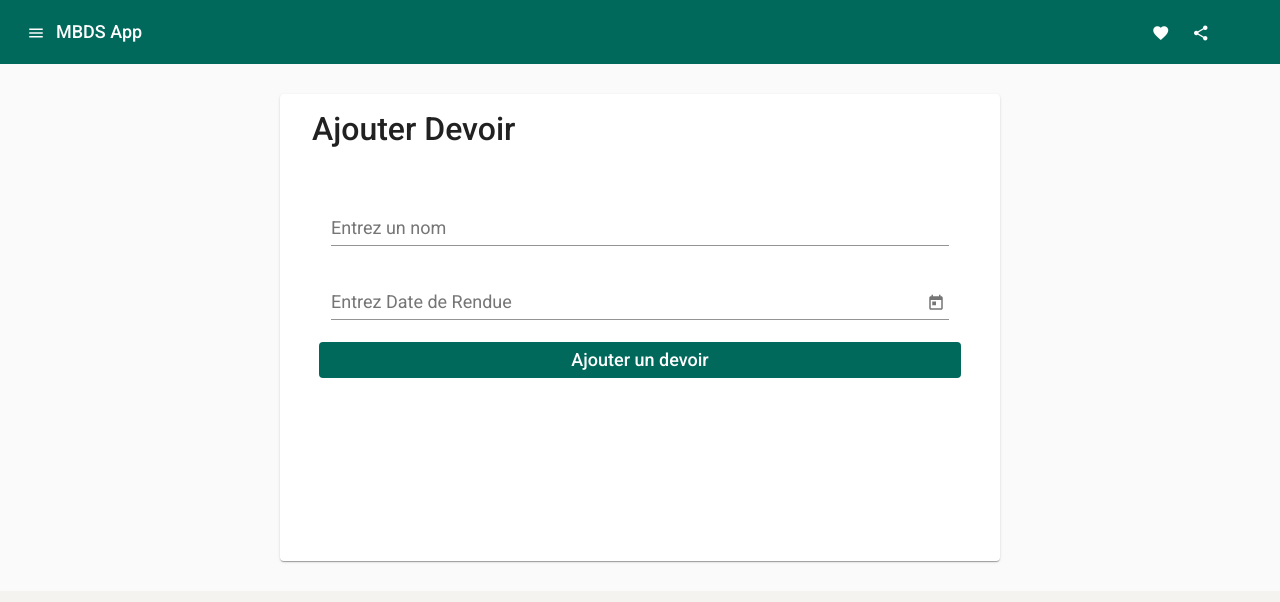
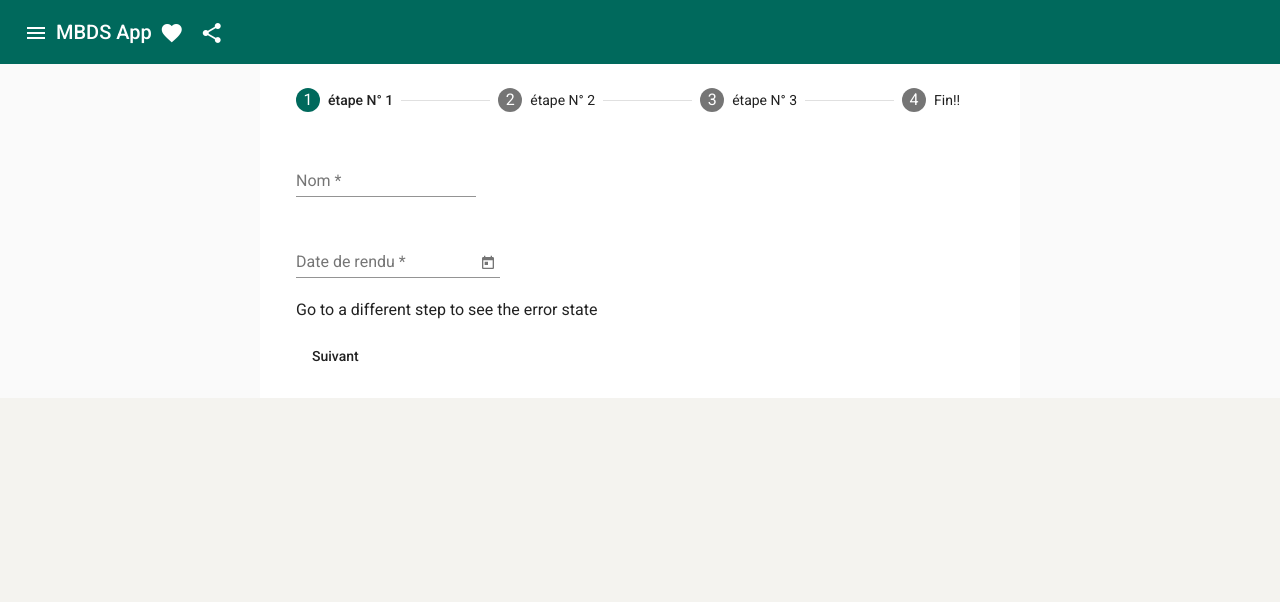
Before and after one commit to mohamedidmansour/Projet-MBDS-MEAN-STACK, an Angular app: page /add in a window 1280 px wide. Shown: the top 602 px of the page. Built offline with nearby package versions, Linux system fonts and the light colour scheme.

Commit message:
add form reactive -> add-assignment

```diff
--- a/src/app/assignments/add-assignment/add-assignment.component.css
+++ b/src/app/assignments/add-assignment/add-assignment.component.css
@@ -1,36 +1,3 @@
-.form {
-  display: flex;
-  flex-direction: column;
-  margin: 5px;
-  height: 380px;
-
+.mat-form-field {
+  margin-top: 16px;
 }
-
-.example-sidenav
-{
-  height: 100%;
-}
-
-.pt-form-login{
-  margin-top: 100px;
-}
-.row{
-  padding: 30px;
-}
-h1{
-font-size: xx-large;
-}
-*{
-  font-size: large;
-}
-.Position-left
-{
-  position: relative;
-  left:80%
-}
-.btn-block{
-  padding: 10px;
-  width: 50%;
-  position: relative;
-  left: 25%;
-}
--- a/src/app/assignments/add-assignment/add-assignment.component.html
+++ b/src/app/assignments/add-assignment/add-assignment.component.html
@@ -33,26 +33,80 @@
     </mat-toolbar>
     <div class="container">
       <section class="row">
-          <mat-card class="col-xl-8 col-md-12 offset-xl-2 div-con">
-            <mat-card-header>
-              <mat-card-title><h1>Ajouter Devoir</h1></mat-card-title>
-            </mat-card-header>
-            <form ngForm class="form" #assignmentForm>
-              <mat-card-content class="row">
-                <mat-form-field class="col-md-12">
-                  <input matInput placeholder="Entrez un nom" [(ngModel)]="nomDevoir" name="nom">
-                </mat-form-field>
-                <mat-form-field class="col-md-12">
-                  <input matInput [matDatepicker]="datepicker" placeholder="Entrez Date de Rendue" [(ngModel)]="dateDeRendu" name="date">
+        <mat-horizontal-stepper #stepper class="col-xl-8 offset-xl-2">
+          <mat-step [stepControl]="firstFormGroup" errorMessage="Name is required.">
+            <form [formGroup]="firstFormGroup">
+              <ng-template matStepLabel>étape N° 1</ng-template>
+              <mat-form-field>
+                <mat-label>Nom</mat-label>
+                <input matInput placeholder="Nom" formControlName="nom" required>
+              </mat-form-field><br>
+              <mat-form-field>
+                <mat-label>Date de rendu</mat-label>
+                <input matInput [matDatepicker]="datepicker" placeholder="Entrez Date de Rendue"
+                formControlName="dateDeRendu" name="date">
                 <mat-datepicker-toggle matSuffix [for]="datepicker"></mat-datepicker-toggle>
                 <mat-datepicker #datepicker></mat-datepicker>
               </mat-form-field>
-                <button mat-flat-button color="primary" (click)="onSubmit($event); assignmentForm.reset();">
-                  Ajouter un devoir
-                </button>
-              </mat-card-content>
+              <div>
+                <p>Go to a different step to see the error state</p>
+                <button mat-button matStepperNext>Suivant</button>
+              </div>
             </form>
-          </mat-card>
+          </mat-step>
+          <mat-step [stepControl]="secondFormGroup" errorMessage="Address is required.">
+            <form [formGroup]="secondFormGroup">
+              <ng-template matStepLabel>étape N° 2</ng-template>
+              <mat-form-field>
+                <mat-label>Selectionner une Matiére</mat-label>
+                <input matInput placeholder="Ex: Grails, NodeJS..." formControlName="matiere"
+                       required>
+              </mat-form-field>
+              <mat-form-field>
+                <mat-label>Auteur</mat-label>
+                <input matInput placeholder="Auteur" formControlName="auteur"
+                       required>
+              </mat-form-field>
+              <div>
+                <p>Go to a different step to see the error state</p>
+                <button mat-button matStepperPrevious>Back</button>
+                <button mat-button matStepperNext>Next</button>
+              </div>
+            </form>
+          </mat-step>
+          <mat-step [stepControl]="thirdFormGroup" errorMessage="Address is required.">
+            <form [formGroup]="thirdFormGroup">
+              <ng-template matStepLabel>étape N° 3</ng-template>
+
+              <mat-form-field>
+                <mat-label>Note</mat-label>
+                <input matInput type="number" placeholder="Note, Ex: 10, 15.75" formControlName="note"
+                       required>
+              </mat-form-field><br/>
+              <mat-form-field>
+                <mat-label>Remarques</mat-label>
+                <textarea matInput placeholder="Taper une remarques" formControlName="remarques"
+                       required></textarea>
+              </mat-form-field>
+
+              <div>
+                <p>Go to a different step to see the error state</p>
+                <button mat-button matStepperPrevious>Back</button>
+                <button mat-button matStepperNext>Next</button>
+              </div>
+            </form>
+          </mat-step>
+          <mat-step>
+            <ng-template matStepLabel>Fin!!</ng-template>
+            <p>You are now done.</p>
+            <div>
+
+              <button mat-button (click)="onSubmit($event)">Save</button>
+              <button mat-button matStepperPrevious>Back</button>
+              <button mat-button (click)="stepper.reset()">Reset</button>
+            </div>
+          </mat-step>
+        </mat-horizontal-stepper>
       </section>
     </div>
   </div>
--- a/src/app/assignments/add-assignment/add-assignment.component.ts
+++ b/src/app/assignments/add-assignment/add-assignment.component.ts
@@ -2,23 +2,51 @@ import { Component, OnInit } from '@angular/core';
 import { Router } from '@angular/router';
 import { AssignmentsService } from 'src/app/shared/assignments.service';
 import { Assignment } from '../assignment.model';
+import {FormBuilder, FormGroup, Validators} from '@angular/forms';
+import {STEPPER_GLOBAL_OPTIONS} from '@angular/cdk/stepper';
+
+/**
+ * @title Stepper that displays errors in the steps
+ */
 
 @Component({
   selector: 'app-add-assignment',
   templateUrl: './add-assignment.component.html',
   styleUrls: ['./add-assignment.component.css'],
+  providers: [{
+    provide: STEPPER_GLOBAL_OPTIONS, useValue: {showError: true}
+  }]
 })
 export class AddAssignmentComponent implements OnInit {
   // pour le formulaire
   nomDevoir = '';
   dateDeRendu: Date = null;
+  // forms
+  firstFormGroup: FormGroup;
+  secondFormGroup: FormGroup;
+  thirdFormGroup: FormGroup;
 
   constructor(
+    private _formBuilder: FormBuilder,
     private assignmentsService: AssignmentsService,
     private router: Router
   ) {}
 
-  ngOnInit(): void {}
+  ngOnInit() {
+    this.firstFormGroup = this._formBuilder.group({
+      nom: ['', Validators.required],
+      dateDeRendu: ['', Validators.required],
+    });
+    this.secondFormGroup = this._formBuilder.group({
+      matiere: ['', Validators.required],
+      auteur: ['', Validators.required],
+    });
+    this.thirdFormGroup = this._formBuilder.group({
+      note: ['', Validators.required],
+      remarques: ['', Validators.required],
+    });
+
+  }
 
   onSubmit(event) {
     // evite la soumission standard du formulaire, qui génère un warning
@@ -30,9 +58,15 @@ export class AddAssignmentComponent implements OnInit {
     );
     let newAssignment = new Assignment();
     newAssignment.id = Math.floor(Math.random() * 1000000);
-    newAssignment.nom = this.nomDevoir;
-    newAssignment.dateDeRendu = this.dateDeRendu;
+    newAssignment.nom = this.firstFormGroup.value.nom;
+    newAssignment.dateDeRendu = this.firstFormGroup.value.dateDeRendu;
     newAssignment.rendu = false;
+    newAssignment.matiere.libelle = this.secondFormGroup.value.matiere;
+    newAssignment.auteur = this.secondFormGroup.value.auteur;
+    newAssignment.note = this.thirdFormGroup.value.note;
+    newAssignment.remarques = this.thirdFormGroup.value.remarques;
+
+    console.log(newAssignment);
 
     // on va utiliser directement le service
     this.assignmentsService
--- a/src/app/assignments/assignment.model.ts
+++ b/src/app/assignments/assignment.model.ts
@@ -7,7 +7,7 @@ export class Assignment {
   rendu?: boolean;
   // new Attributs
   auteur: string;
-  matiere:Matiere;
+  matiere:Matiere = new Matiere();
   note: number;
   remarques: string;
 }
```
Also changed, not shown: src/app/app.module.ts (+6 -2 lines), 1 other file (tests, documents, lock files or other folders). Lines whose indentation alone changed are shown as unchanged.
